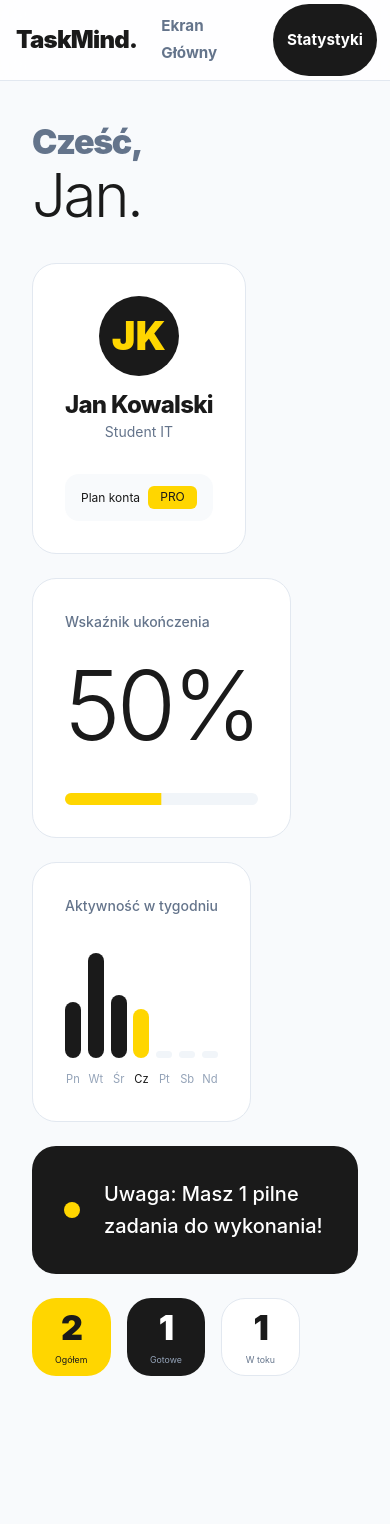
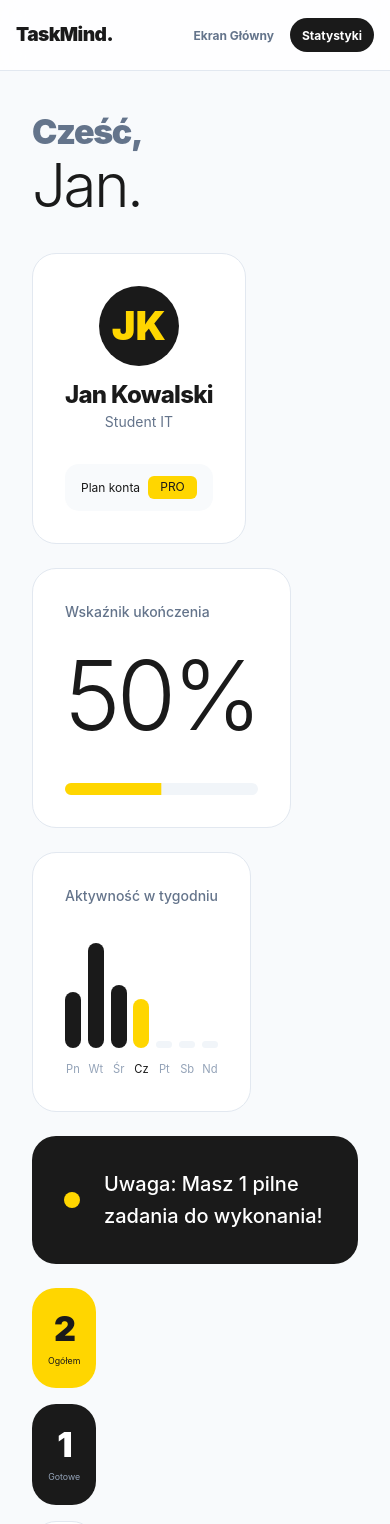
Before and after one commit to Niulek456/todo-advanced, a React (Vite) app: page /profile in a window 390 px wide. Shown: the top 1524 px of the page. Before the commit the page ends 1416 px from the top, so only its background shows below. Built offline with nearby package versions, Linux system fonts and the light colour scheme.

Commit message:
Poprawki dla wersji mobilnej

```diff
--- a/src/App.jsx
+++ b/src/App.jsx
@@ -51,23 +51,24 @@ function AppContent() {
   return (
     <>
       <AppBar position="sticky" elevation={0} sx={{ bgcolor: 'rgba(255, 255, 255, 0.8)', backdropFilter: 'blur(12px)', borderBottom: '1px solid #e2e8f0', color: 'text.primary' }}>
-        <Toolbar sx={{ height: 80, px: { xs: 2, sm: 4, md: 6 } }}>
-          {/* POPRAWKA 1: Wymuszenie tekstu do lewej (textAlign: 'left') */}
-          <Typography variant="h5" component="div" sx={{ flexGrow: 1, color: '#1a1a1a', fontWeight: 900, textAlign: 'left' }}>
+        {/* Odchudzamy pasek na telefonach (xs: 70) */}
+        <Toolbar sx={{ height: { xs: 70, sm: 80 }, px: { xs: 2, sm: 4, md: 6 } }}>
+          <Typography variant="h5" component="div" sx={{ flexGrow: 1, color: '#1a1a1a', fontWeight: 900, textAlign: 'left', fontSize: { xs: '1.2rem', sm: '1.5rem' } }}>
             TaskMind.
           </Typography>
-          <Box sx={{ display: 'flex', gap: 1.5 }}>
+          <Box sx={{ display: 'flex', gap: { xs: 0.5, sm: 1.5 } }}>
 
-            {/* POPRAWKA 2: Duże, czarne pastylki (większe paddingi px, py i borderRadius 100px) */}
+            {/* Zmniejszony padding i tekst dla wersji mobilnej (xs) + wymuszenie jednej linii (whiteSpace) */}
             <Button
               component={NavLink}
               to="/"
               disableElevation
               sx={{
-                px: 3,
-                py: 1.2,
+                px: { xs: 1.5, sm: 3 },
+                py: { xs: 0.8, sm: 1.2 },
                 borderRadius: '100px',
-                fontSize: '0.95rem',
+                fontSize: { xs: '0.75rem', sm: '0.95rem' },
+                whiteSpace: 'nowrap',
                 color: 'text.secondary',
                 '&.active': { bgcolor: 'primary.main', color: 'white' },
                 '&:hover:not(.active)': { bgcolor: '#f1f5f9', color: 'primary.main' }
@@ -81,10 +82,11 @@ function AppContent() {
               to="/profile"
               disableElevation
               sx={{
-                px: 3,
-                py: 1.2,
+                px: { xs: 1.5, sm: 3 },
+                py: { xs: 0.8, sm: 1.2 },
                 borderRadius: '100px',
-                fontSize: '0.95rem',
+                fontSize: { xs: '0.75rem', sm: '0.95rem' },
+                whiteSpace: 'nowrap',
                 color: 'text.secondary',
                 '&.active': { bgcolor: 'primary.main', color: 'white' },
                 '&:hover:not(.active)': { bgcolor: '#f1f5f9', color: 'primary.main' }
--- a/src/pages/Profile.jsx
+++ b/src/pages/Profile.jsx
@@ -123,24 +123,25 @@ export default function Profile() {
           )}
         </Grid>
 
-        {/* 5. Statystyki KULODPORNE: używamy Boxa zamiast zagnieżdżonego Grida */}
+{/* 5. Statystyki mobilne (Pionowo jeden pod drugim na telefonach, kwadraty na komputerze) */}
         <Grid item xs={12} md={4}>
-          <Box sx={{ display: 'flex', gap: 2, height: '100%' }}>
+          {/* Ustawiamy flexDirection na 'column' dla małych ekranów (xs) i 'row' dla większych (sm/md) */}
+          <Box sx={{ display: 'flex', flexDirection: { xs: 'column', sm: 'row' }, gap: 2, height: '100%' }}>
 
             {/* Żółty Kwadrat */}
-            <Paper elevation={0} sx={{ flex: 1, bgcolor: '#FFD600', color: '#1a1a1a', p: 1, aspectRatio: '1/1', borderRadius: '24px', display: 'flex', flexDirection: 'column', justifyContent: 'center', alignItems: 'center' }}>
+            <Paper elevation={0} sx={{ flex: 1, bgcolor: '#FFD600', color: '#1a1a1a', py: { xs: 2.5, sm: 1 }, px: 2, aspectRatio: { xs: 'auto', sm: '1/1' }, borderRadius: '24px', display: 'flex', flexDirection: 'column', justifyContent: 'center', alignItems: 'center' }}>
               <Typography variant="h4" fontWeight="900">{totalTasks}</Typography>
               <Typography variant="caption" fontWeight="800" textTransform="uppercase" sx={{ fontSize: '0.55rem', mt: 0.5 }}>Ogółem</Typography>
             </Paper>
 
             {/* Czarny Kwadrat */}
-            <Paper elevation={0} sx={{ flex: 1, bgcolor: '#1a1a1a', color: '#ffffff', p: 1, aspectRatio: '1/1', borderRadius: '24px', display: 'flex', flexDirection: 'column', justifyContent: 'center', alignItems: 'center' }}>
+            <Paper elevation={0} sx={{ flex: 1, bgcolor: '#1a1a1a', color: '#ffffff', py: { xs: 2.5, sm: 1 }, px: 2, aspectRatio: { xs: 'auto', sm: '1/1' }, borderRadius: '24px', display: 'flex', flexDirection: 'column', justifyContent: 'center', alignItems: 'center' }}>
               <Typography variant="h4" fontWeight="900">{completedTasks}</Typography>
               <Typography variant="caption" fontWeight="800" textTransform="uppercase" sx={{ color: '#94a3b8', fontSize: '0.55rem', mt: 0.5 }}>Gotowe</Typography>
             </Paper>
 
             {/* Biały Kwadrat */}
-            <Paper elevation={0} sx={{ flex: 1, bgcolor: '#ffffff', border: '1px solid #e2e8f0', p: 1, aspectRatio: '1/1', borderRadius: '24px', display: 'flex', flexDirection: 'column', justifyContent: 'center', alignItems: 'center' }}>
+            <Paper elevation={0} sx={{ flex: 1, bgcolor: '#ffffff', border: '1px solid #e2e8f0', py: { xs: 2.5, sm: 1 }, px: 2, aspectRatio: { xs: 'auto', sm: '1/1' }, borderRadius: '24px', display: 'flex', flexDirection: 'column', justifyContent: 'center', alignItems: 'center' }}>
               <Typography variant="h4" fontWeight="900" sx={{ color: '#1a1a1a' }}>{pendingTasks}</Typography>
               <Typography variant="caption" fontWeight="800" textTransform="uppercase" sx={{ color: '#64748b', fontSize: '0.55rem', mt: 0.5 }}>W toku</Typography>
             </Paper>
```
